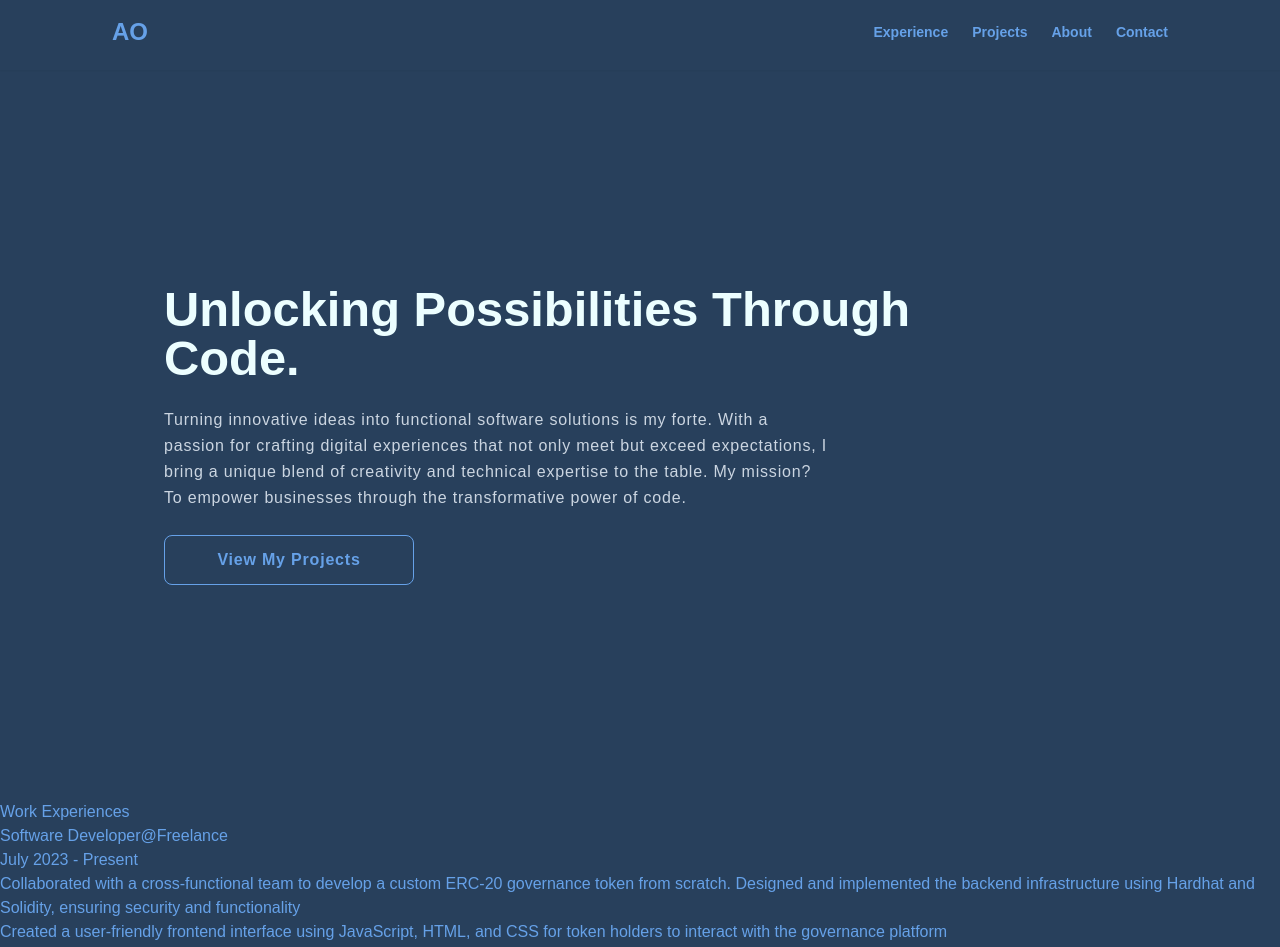
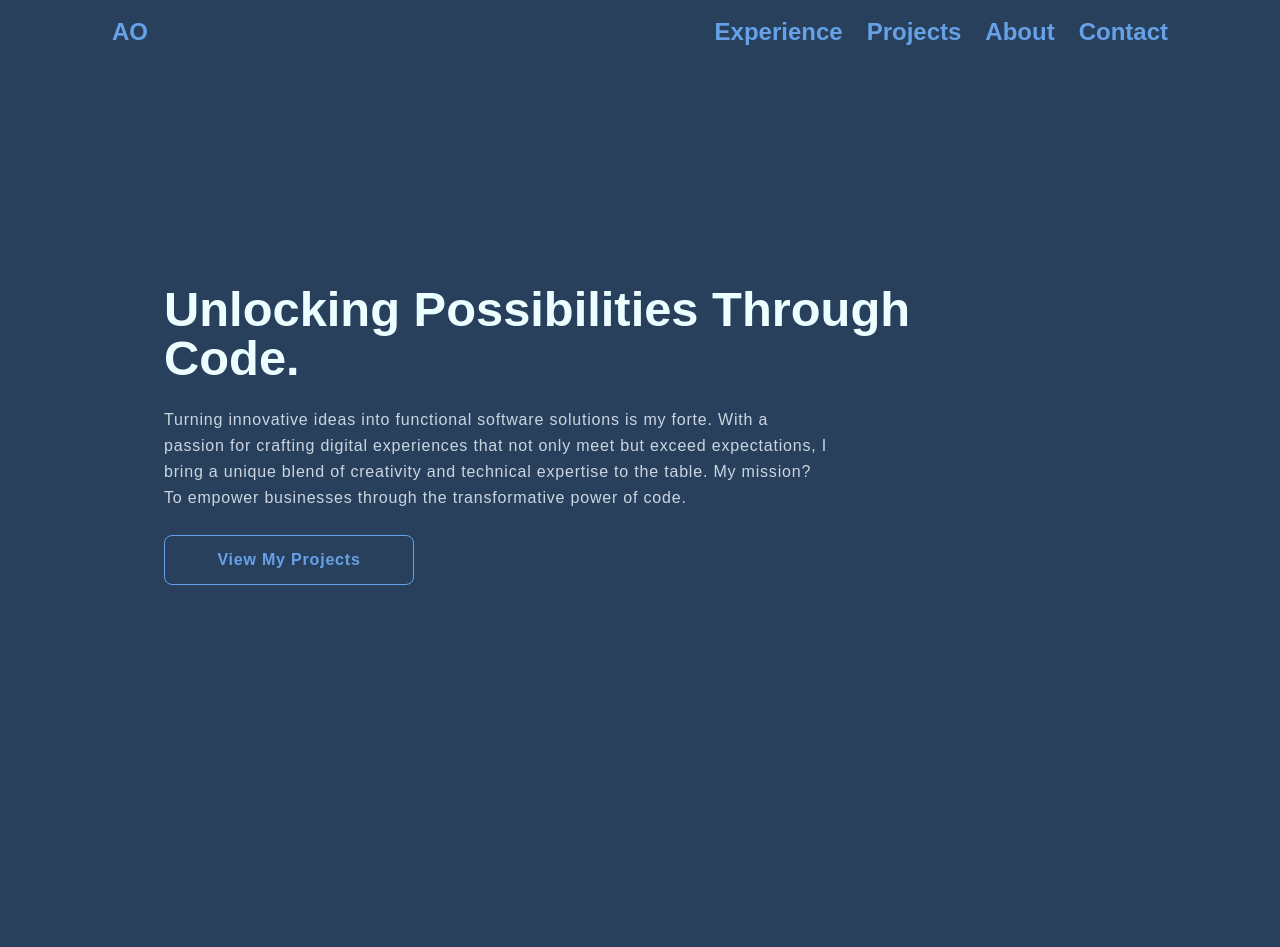
Before and after one commit to vulpes231/https---github.com-vulpes231-vulpes_dev_portfolio, a React (Vite) app: page / in a window 1280 px wide. Shown: the top 947 px of the page. Built offline with nearby package versions, Linux system fonts and the light colour scheme.

Commit message:
feat-smooth scroll

```diff
--- a/package.json
+++ b/package.json
@@ -14,7 +14,8 @@
     "react": "^18.2.0",
     "react-dom": "^18.2.0",
     "react-icons": "^4.11.0",
-    "react-router-dom": "^6.16.0"
+    "react-router-dom": "^6.16.0",
+    "react-scroll": "^1.8.9"
   },
   "devDependencies": {
     "@types/react": "^18.2.15",
--- a/src/components/Content.jsx
+++ b/src/components/Content.jsx
@@ -1,8 +1,9 @@
-import React from "react";
+import React, { useRef } from "react";
 import Hero from "./Hero";
 import Experience from "./Experience";
 
 const Content = () => {
+  // const expRef = useRef(null);
   return (
     <div>
       <Hero />
--- a/src/components/Experience.jsx
+++ b/src/components/Experience.jsx
@@ -1,5 +1,6 @@
 import React from "react";
 import { experiences } from "../constants";
+import { myStyles } from "../styles";
 
 const Experience = () => {
   const workExperiences = experiences.map((exp) => (
@@ -17,7 +18,7 @@ const Experience = () => {
     </article>
   ));
   return (
-    <section>
+    <section id="experience" className={`${myStyles.screenSize}`}>
       <div className="flex gap-10">
         <h2>Work Experiences</h2>
         <span className="w-[250px] h-[4px]"></span>
--- a/src/components/Header.jsx
+++ b/src/components/Header.jsx
@@ -1,7 +1,8 @@
 import React, { useState } from "react";
 import { navLinks } from "../constants";
 import { FaBars, FaTimes } from "react-icons/fa";
-import { Link } from "react-router-dom";
+import { Link } from "react-scroll";
+import { myStyles } from "../styles";
 
 const Header = () => {
   const [toggle, setToggle] = useState(false);
@@ -21,16 +22,36 @@ const Header = () => {
         key={link.id}
         className={`cursor-pointer hover:border-b-2 hover:border-b-[#66A1E8] font-bold`}
       >
-        {link.title}
+        <Link
+          to={link.id}
+          spy={true}
+          smooth={true}
+          offset={50}
+          duration={500}
+          className="font-bold text-2xl cursor-pointer"
+        >
+          {link.title}
+        </Link>
       </li>
     );
   });
 
   return (
-    <header className="w-full py-4 px-4 lg:px-28 sticky top-0 z-10 shadow-sm">
+    <header
+      className={`${myStyles.pryBgColor} w-full py-4 px-4 lg:px-28 sticky top-0 z-10 shadow-sm`}
+    >
       <nav className="flex justify-between items-center">
         {/* logo */}
-        <Link className="font-bold text-2xl cursor-pointer">AO</Link>
+        <Link
+          to="hero"
+          spy={true}
+          smooth={true}
+          offset={50}
+          duration={500}
+          className="font-bold text-2xl cursor-pointer"
+        >
+          AO
+        </Link>
         {/* links */}
         <ul className={`hidden md:flex gap-6 text-sm `}>{links}</ul>
         {/* hamburger button */}
@@ -45,7 +66,7 @@ const Header = () => {
         <ul
           className={
             toggle
-              ? "absolute top-[80px] w-full left-0 flex flex-col items-center gap-4"
+              ? `${myStyles.pryBgColor} absolute top-[80px] w-full left-0 flex flex-col items-center gap-4 pb-10`
               : "hidden"
           }
         >
--- a/src/components/Hero.jsx
+++ b/src/components/Hero.jsx
@@ -3,7 +3,7 @@ import { myStyles } from "../styles";
 
 const Hero = () => {
   return (
-    <section className={`${myStyles.screenSize}`}>
+    <section id="hero" className={`${myStyles.screenSize}`}>
       <div className={` flex flex-col gap-6`}>
         <h1
           className={`${myStyles.bigFont} ${myStyles.altFgColor} text-space font-bold md:w-[80%] `}
--- a/src/constants/index.js
+++ b/src/constants/index.js
@@ -1,3 +1,5 @@
+import { useRef } from "react";
+
 const navLinks = [
   {
     id: "experience",
```
Also changed, not shown: 1 other file (tests, documents, lock files or other folders).
